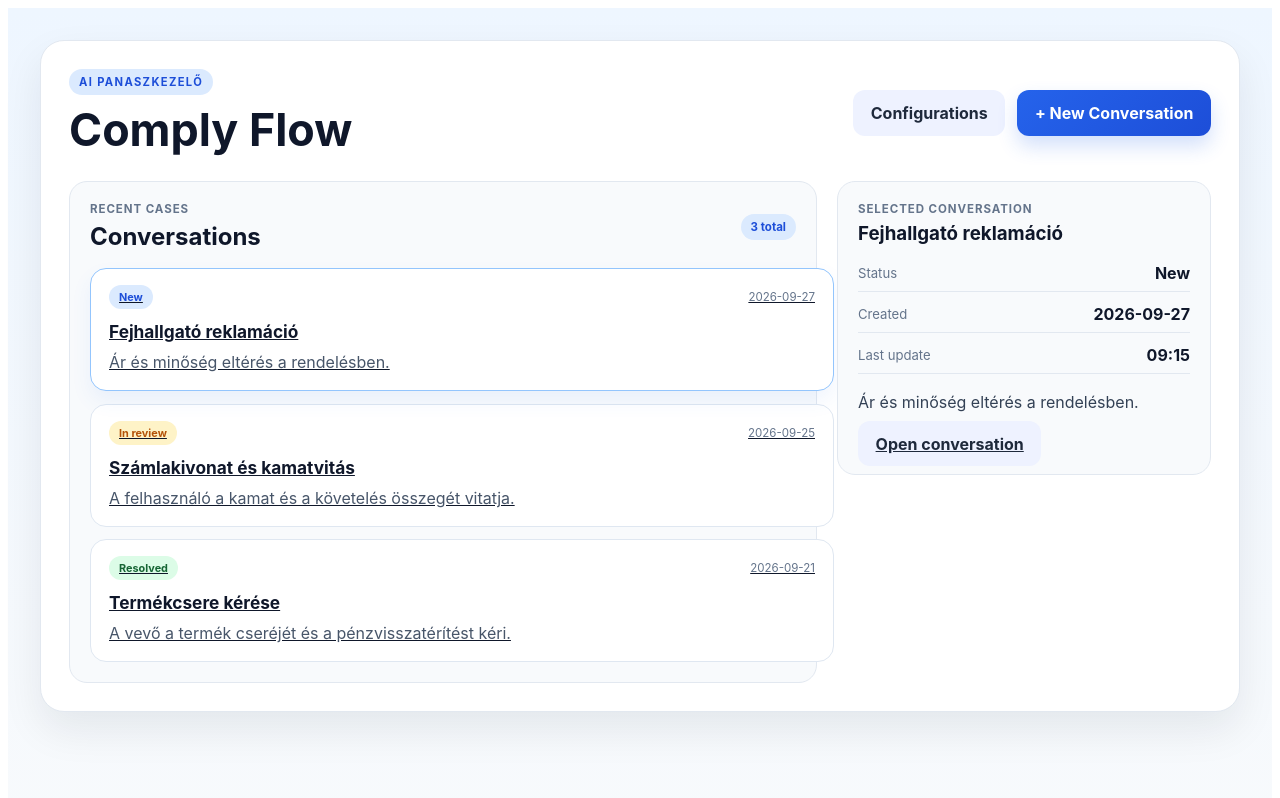
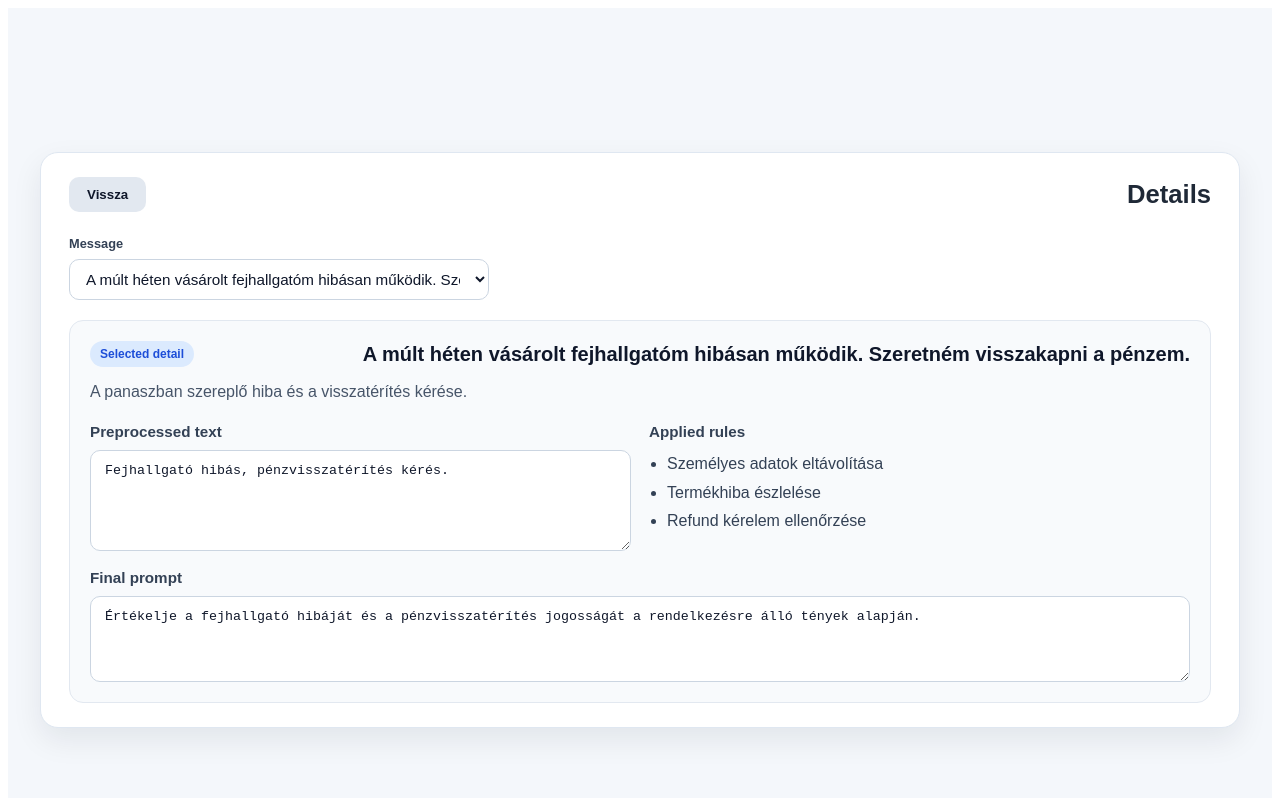
Before and after one commit to MlinaricsBenedek/comply-flow-ui, an Angular app: page /details/1/1 in a window 1280 px wide. Before the commit this address led to /. Shown: the top 798 px of the page. Built offline with nearby package versions, Linux system fonts and the light colour scheme.

Commit message:
fix message details navigation

```diff
--- a/src/app/app.routes.server.ts
+++ b/src/app/app.routes.server.ts
@@ -3,6 +3,6 @@ import { RenderMode, ServerRoute } from '@angular/ssr';
 export const serverRoutes: ServerRoute[] = [
   {
     path: '**',
-    renderMode: RenderMode.Prerender
+    renderMode: RenderMode.Server
   }
 ];
--- a/src/app/app.routes.ts
+++ b/src/app/app.routes.ts
@@ -7,6 +7,7 @@ export const routes: Routes = [
   { path: '', component: HomePageComponent },
   { path: 'conversation/:id', component: ConversationPageComponent },
   { path: 'conversation', component: ConversationPageComponent },
+  { path: 'details/:conversationId/:messageId', component: DetailsPageComponent },
   { path: 'details', component: DetailsPageComponent },
   { path: '**', redirectTo: '' },
 ];
--- a/src/app/conversation-page.component.ts
+++ b/src/app/conversation-page.component.ts
@@ -1,5 +1,5 @@
 import { Component, inject, signal } from '@angular/core';
-import { ActivatedRoute, RouterLink } from '@angular/router';
+import { ActivatedRoute, Router, RouterLink } from '@angular/router';
 
 interface ChatMessage {
   id: string;
@@ -39,10 +39,18 @@ interface ChatMessage {
           <div class="chat-thread">
             @for (message of messages(); track message.id) {
               <div class="message-row" [class.user]="message.sender === 'user'" [class.system]="message.sender === 'system'">
-                <div class="message-bubble">
-                  <p>{{ message.content }}</p>
-                  <span>{{ message.timestamp }}</span>
-                </div>
+                @if (message.sender === 'system') {
+                  <button type="button" class="message-bubble clickable-message" (click)="openMessageDetails(message.id)" aria-label="Open message details">
+                    <span class="hover-label">details</span>
+                    <p>{{ message.content }}</p>
+                    <span>{{ message.timestamp }}</span>
+                  </button>
+                } @else {
+                  <div class="message-bubble">
+                    <p>{{ message.content }}</p>
+                    <span>{{ message.timestamp }}</span>
+                  </div>
+                }
               </div>
             }
           </div>
@@ -87,10 +95,13 @@ interface ChatMessage {
     '.message-row { display: flex; }',
     '.message-row.user { justify-content: flex-end; }',
     '.message-row.system { justify-content: flex-start; }',
-    '.message-bubble { max-width: min(72%, 620px); border-radius: 16px; padding: 12px 14px; box-shadow: 0 8px 22px rgba(15, 23, 42, 0.05); }',
+    '.message-bubble { position: relative; max-width: min(72%, 620px); border-radius: 16px; padding: 12px 14px; box-shadow: 0 8px 22px rgba(15, 23, 42, 0.05); }',
     '.message-row.user .message-bubble { background: linear-gradient(135deg, #2563eb 0%, #1d4ed8 100%); color: #ffffff; }',
     '.message-row.system .message-bubble { background: #eef2ff; color: #1e293b; }',
-    '.message-bubble p { margin: 0 0 6px; line-height: 1.5; }',
+    '.clickable-message { border: none; text-align: left; cursor: pointer; position: relative; }',
+    '.hover-label { position: absolute; right: 12px; top: 8px; font-size: 0.6rem; letter-spacing: 0.08em; text-transform: lowercase; opacity: 0; transition: opacity 0.2s ease; color: #1d4ed8; z-index: 1; }',
+    '.clickable-message:hover .hover-label, .clickable-message:focus-visible .hover-label { opacity: 1; }',
+    '.message-bubble p { margin: 18px 0 6px; line-height: 1.5; }',
     '.message-bubble span { display: block; font-size: 0.7rem; opacity: 0.8; }',
     '.composer { margin-top: 18px; border-top: 1px solid #e2e8f0; padding-top: 18px; }',
     '.composer textarea { width: 100%; box-sizing: border-box; resize: vertical; border-radius: 12px; border: 1px solid #cbd5e1; padding: 0.9rem 1rem; font: inherit; min-height: 90px; }',
@@ -101,6 +112,7 @@ interface ChatMessage {
 })
 export class ConversationPageComponent {
   private readonly route = inject(ActivatedRoute);
+  private readonly router = inject(Router);
 
   protected readonly configurationOptions = ['Template Configuration', 'LLM Configuration'];
   protected readonly selectedConfiguration = signal('Template Configuration');
@@ -109,6 +121,10 @@ export class ConversationPageComponent {
   protected readonly conversationId = signal(this.route.snapshot.paramMap.get('id') ?? 'conv-101');
   protected readonly currentTitle = signal(this.resolveTitle(this.conversationId()));
   protected readonly messages = signal<ChatMessage[]>(this.getMessagesForConversation(this.conversationId()));
+
+  protected openMessageDetails(messageId: string): void {
+    this.router.navigate(['/details', this.conversationId(), messageId]);
+  }
 
   protected sendMessage(): void {
     const text = this.draftMessage().trim();
@@ -127,7 +143,7 @@ export class ConversationPageComponent {
         timestamp,
       },
       {
-        id: `${this.conversationId()}-${Date.now()}-system`,
+        id: `message-${Date.now()}`,
         sender: 'system' as const,
         content: 'A rendszer a beérkező üzenetet előfeldolgozza és a releváns szabályok alapján továbbítja a feldolgozási folyamatnak.',
         timestamp,
@@ -148,7 +164,7 @@ export class ConversationPageComponent {
           timestamp: '09:13',
         },
         {
-          id: 'chat-2',
+          id: 'message-1',
           sender: 'system',
           content: 'A rendszer előfeldolgozta a panaszt, eltávolította a személyes adatokat és a refund kérelemre vonatkozó szabályokat alkalmazta.',
           timestamp: '09:14',
@@ -162,7 +178,7 @@ export class ConversationPageComponent {
           timestamp: '08:45',
         },
         {
-          id: 'chat-4',
+          id: 'message-3',
           sender: 'system',
           content: 'A kérdésben szereplő adatok ellenőrzése megtörtént, a további lépés a banki tranzakciók összevetése.',
           timestamp: '08:47',
@@ -176,7 +192,7 @@ export class ConversationPageComponent {
           timestamp: '08:03',
         },
         {
-          id: 'chat-6',
+          id: 'message-5',
           sender: 'system',
           content: 'A korábbi ügyben a kérés lezárult, a válasz ellenőrzés alatt áll.',
           timestamp: '08:05',
--- a/src/app/details-page.component.ts
+++ b/src/app/details-page.component.ts
@@ -2,6 +2,7 @@ import { Component, computed, inject, signal } from '@angular/core';
 import { ActivatedRoute, Router } from '@angular/router';
 
 interface DetailEntry {
+  messageId: string;
   messageTitle: string;
   summary: string;
   preprocessedText: string;
@@ -89,71 +90,84 @@ export class DetailsPageComponent {
   private readonly route = inject(ActivatedRoute);
   private readonly router = inject(Router);
 
+  protected readonly conversationId = signal(this.route.snapshot.paramMap.get('conversationId') ?? this.route.snapshot.queryParamMap.get('chatId') ?? '1');
+  protected readonly messageId = signal(this.route.snapshot.paramMap.get('messageId') ?? this.route.snapshot.queryParamMap.get('messageId') ?? 'message-1');
   protected readonly chatTitle = signal(this.route.snapshot.queryParamMap.get('chatTitle') ?? 'Details');
-  protected readonly selectedHistoryId = signal(this.route.snapshot.queryParamMap.get('chatId') ?? '1');
 
-  protected readonly visibleEntries = signal<DetailEntry[]>(this.getVisibleEntriesForChat(this.selectedHistoryId()));
-  protected readonly selectedDetailTitle = signal(this.visibleEntries()[0]?.messageTitle ?? 'Details');
-  protected readonly selectedDetail = computed(() =>
-    this.visibleEntries().find((entry) => entry.messageTitle === this.selectedDetailTitle()) ?? this.visibleEntries()[0],
+  protected readonly visibleEntries = signal<DetailEntry[]>(this.getVisibleEntriesForChat(this.conversationId()));
+  protected readonly selectedDetailTitle = signal(
+    this.visibleEntries().find((entry) => entry.messageId === this.messageId())?.messageTitle ?? this.visibleEntries()[0]?.messageTitle ?? 'Details',
   );
+  protected readonly selectedDetail = computed(() => {
+    return (
+      this.visibleEntries().find((entry) => entry.messageId === this.messageId()) ??
+      this.visibleEntries().find((entry) => entry.messageTitle === this.selectedDetailTitle()) ??
+      this.visibleEntries()[0]
+    );
+  });
 
   protected goBack(): void {
-    this.router.navigate(['/']);
+    this.router.navigate(['/conversation', this.conversationId()]);
   }
 
   private getVisibleEntriesForChat(chatId: string): DetailEntry[] {
     const entriesByChat: Record<string, DetailEntry[]> = {
-      '1': [
+      'conv-101': [
         {
-          messageTitle: 'Tóth Jakab vagyok, az egyenlegem 100000000 Ft, és 50 Ft kamatot kaptam. Miért nem 100 Ft-ot?',
-          summary: 'A panaszban szereplő kamatösszeg és az ügyfél által megadott érték összehasonlítása.',
-          preprocessedText: 'Tóth Jakab, 100000000 Ft egyenleg, 50 Ft kamat, összeg és kamat ellenőrzése szükséges.',
-          rules: ['Személyes adatok eltávolítása', 'Számértékek validálása', 'Panasz logikájának ellenőrzése'],
-          finalPrompt: 'Ellenőrizd a panaszban szereplő kamatösszeg és a tényadatok konzisztenciáját, és jelezd a különbségeket a felhasználó számára.',
+          messageId: 'message-1',
+          messageTitle: 'A múlt héten vásárolt fejhallgatóm hibásan működik. Szeretném visszakapni a pénzem.',
+          summary: 'A panaszban szereplő hiba és a visszatérítés kérése.',
+          preprocessedText: 'Fejhallgató hibás, pénzvisszatérítés kérés.',
+          rules: ['Személyes adatok eltávolítása', 'Termékhiba észlelése', 'Refund kérelem ellenőrzése'],
+          finalPrompt: 'Értékelje a fejhallgató hibáját és a pénzvisszatérítés jogosságát a rendelkezésre álló tények alapján.',
         },
         {
-          messageTitle: 'A kérdésben a név személyes adat, ezért az LLM-nek nem továbbítjuk. A biztonsági szabály miatt a rendszer a személyes adatokat eltávolítja, majd a tisztított szöveg alapján válaszol.',
-          summary: 'A kérdésből a személyes adatok eltávolítása és a további feldolgozás biztonságosítása.',
-          preprocessedText: 'A felhasználó megadott azonosításra alkalmas adatokat, amelyeket eltávolítottunk a promptből.',
-          rules: ['Név eltávolítása', 'Számlaszám anonimizálása', 'Biztonsági szabály alkalmazása'],
-          finalPrompt: 'A promptet anonimizált formában továbbítsd az LLM-nek, és csak a releváns üzleti kontextust tartsd meg.',
+          messageId: 'message-2',
+          messageTitle: 'A rendszer előfeldolgozta a panaszt, eltávolította a személyes adatokat és a refund kérelemre vonatkozó szabályokat alkalmazta.',
+          summary: 'A rendszertisztítás és a szabályalapú döntés folyamatának összefoglalása.',
+          preprocessedText: 'Személyes adatok eltávolítva, a refund logika a további feldolgozásban maradt.',
+          rules: ['Név eltávolítása', 'Adatbiztonság', 'Refund logika alkalmazása'],
+          finalPrompt: 'A tisztított kontextus alapján határozd meg a refund döntéshez szükséges következtetéseket.',
         },
       ],
-      '2': [
+      'conv-102': [
         {
-          messageTitle: 'A banki számlakivonatomban 5000 Ft kamat szerepel, de nem látom a követelés összegét.',
-          summary: 'A banki kamat és a követelés összegének összefüggésének ellenőrzése.',
-          preprocessedText: 'A banki kivonatban szereplő 5000 Ft kamat, a felhasználó szerint nem látszik a követelés összegének összevetéséhez.',
-          rules: ['Adatbiztonság', 'Összefüggés ellenőrzése', 'Felhasználó által látott adatok használata'],
-          finalPrompt: 'Azonosítsd a közvetlenül látható pénzügyi adatokat, és ellenőrizd, hogy a követelés összege konzisztens-e a banki kivonattal.',
+          messageId: 'message-3',
+          messageTitle: 'A számlakivonatom nem mutatja a teljes kamatösszeget.',
+          summary: 'A banki kamat és a követelés összegének összehasonlítása.',
+          preprocessedText: 'A számlakivonatból hiányzik a teljes kamatösszeg.',
+          rules: ['Adatbiztonság', 'Összefüggés ellenőrzése', 'Kamatfeldolgozás'],
+          finalPrompt: 'Azonosítsd a hiányzó kamatösszeget és ellenőrizd a konzisztenciát a banki adatokkal.',
         },
         {
-          messageTitle: 'A rendszer eltávolította a személyes azonosítót és a releváns adatokat összegyűjtötte a banki kamat és a kérdés logikájához.',
-          summary: 'A rendszer által tisztított kontextus és a releváns adatok összegyűjtése a döntéshez.',
-          preprocessedText: 'Személyes azonosító eltávolítva, a banki kamat és kérdés logikája maradt a további feldolgozásban.',
-          rules: ['Személyes azonosító eltávolítása', 'Összefüggő adatok megtartása', 'Kérdés logikájának ellenőrzése'],
-          finalPrompt: 'A tisztított kontextus alapján határozd meg, mely adatok relevánsak a kamat és követelés ellenőrzéséhez.',
+          messageId: 'message-4',
+          messageTitle: 'A kérdésben szereplő adatok ellenőrzése megtörtént, a további lépés a banki tranzakciók összevetése.',
+          summary: 'A banki tranzakciók ellenőrzése és a releváns adatok összegyűjtése.',
+          preprocessedText: 'Banki tranzakciók és kérdés logikája összevetése szükséges.',
+          rules: ['Személyes adatok eltávolítása', 'Tranzakció ellenőrzése', 'Kérdés logikájának validálása'],
+          finalPrompt: 'Ellenőrizd a banki tranzakciók és a kérdés logikája közötti összefüggést.',
         },
       ],
-      '3': [
+      'conv-103': [
         {
-          messageTitle: 'Miért nem kaptam meg a teljes felárat a panaszom után?',
-          summary: 'Az ügyfél által megjelölt felár és a korábbi lezárási döntés összehasonlítása.',
-          preprocessedText: 'Miért nem kaptam meg a teljes felárat a panaszom után?',
-          rules: ['Felár ellenőrzése', 'Kérdés logikájának feldolgozása', 'Bizonyítékok értékelése'],
-          finalPrompt: 'Értékeljék a felár kérdését a korábbi döntés és a felhasználó által megadott információk alapján.',
+          messageId: 'message-5',
+          messageTitle: 'Kérném a termék cseréjét és a visszatérítést.',
+          summary: 'A termékcsere és a refund kérése.',
+          preprocessedText: 'Termékcsere és pénzvisszatérítés kérés.',
+          rules: ['Felár ellenőrzése', 'Csere kérelem', 'Refund döntés'],
+          finalPrompt: 'Értékelje a termékcsere-kérelem és a refund logikáját a rendelkezésre álló adatok alapján.',
         },
         {
-          messageTitle: 'A korábbi felülvizsgálat alapján a kérdés lezárult, és a válasz ellenőrzés alatt áll.',
-          summary: 'A lezárási állapot és a válasz ellenőrzésének áttekintése.',
-          preprocessedText: 'A korábbi felülvizsgálat alapján a kérdés lezárult, és a válasz ellenőrzés alatt áll.',
-          rules: ['Lezárási állapot megjelenítése', 'Válasz ellenőrzése', 'Audit követelmények betartása'],
-          finalPrompt: 'A lezárt ügyben ellenőrizd, hogy a válasz megfelel-e az audit és a döntési nyomvonal követelményeinek.',
+          messageId: 'message-6',
+          messageTitle: 'A korábbi ügyben a kérés lezárult, a válasz ellenőrzés alatt áll.',
+          summary: 'A lezárás és ellenőrzés állapotának vizsgálata.',
+          preprocessedText: 'A korábbi felülvizsgálat alapján a kérdés lezárult.',
+          rules: ['Lezárás', 'Válasz ellenőrzése', 'Audit követelmények'],
+          finalPrompt: 'Ellenőrizd, hogy a lezárt ügyben a válasz megfelel-e az audit és nyomkövetési követelményeknek.',
         },
       ],
     };
 
-    return entriesByChat[chatId] ?? entriesByChat['1'];
+    return entriesByChat[chatId] ?? entriesByChat['conv-101'];
   }
 }
```
